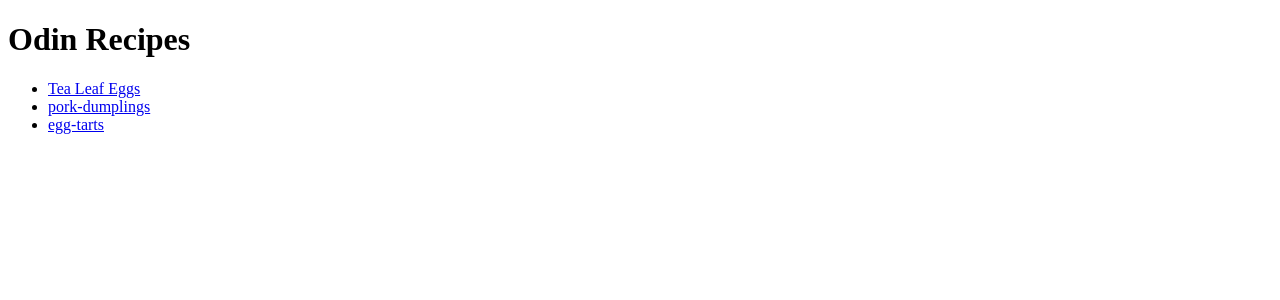
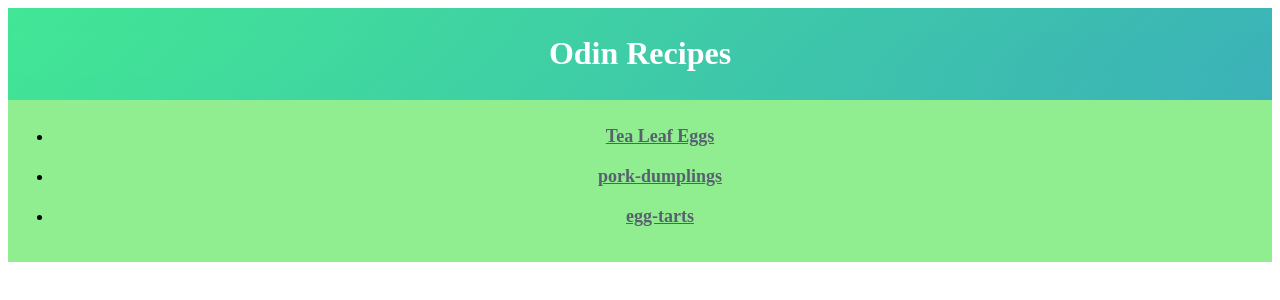
Before and after one commit to Chtholly-Boss/odin-recipes, a plain HTML site: page index.html in a window 1280 px wide. Drawn offline with Linux system fonts and the light colour scheme.

Commit message:
Center elements in homepage

```diff
--- a/homepage.css
+++ b/homepage.css
@@ -1,7 +1,29 @@
 .recipes{
-    background-color: black;
-    color: white;
+    background-color: lightgreen;
+    padding: 5px;
+}
+
+.title{
+    background:linear-gradient(135deg,#42e695,#3bb2b8);
+    color:white;
+    text-align: center;
+    padding: 3px;
+}
+
+.dishes{
+    display: block;
+}
+
+li{
+    margin: 5px,auto;
+    padding: 5px;
+}
+
+a{
+    display: block;
+    text-align: center;
+    font-size: large;
     font-weight: bold;
-    font-size: large;
-    font-family: 'Times New Roman', Times, serif;
+    color: #57606f;
+    height: 30px;
 }
--- a/index.html
+++ b/index.html
@@ -8,9 +8,12 @@
     <link rel="stylesheet" href="./homepage.css">
 </head>
 <body>
-    <h1>Odin Recipes</h1>
-    <p class="recipes">
-        <ul>
+    <div class="title">
+        <h1 class="title">Odin Recipes</h1>
+    </div>
+
+    <div class="recipes">
+        <ul class="dishes">
             <li>
                 <a href="./recipes/tea-leaf-eggs/tea-leaf-eggs.html">Tea Leaf Eggs</a>
             </li>
@@ -23,7 +26,7 @@
                 <a href="./recipes/egg-tarts/egg-tarts.html">egg-tarts</a>
             </li>
         </ul>
-    </p>
+    </div>
 
 </body>
 </html>
```
